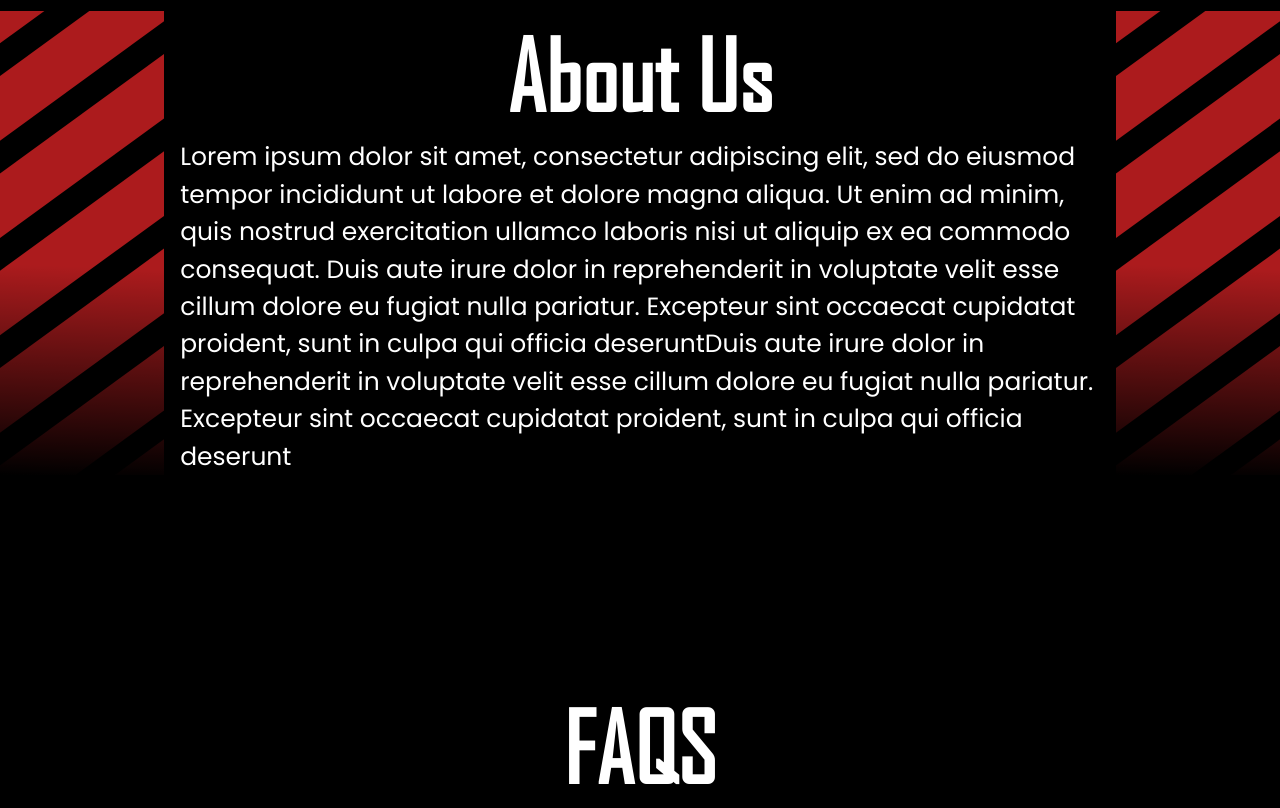
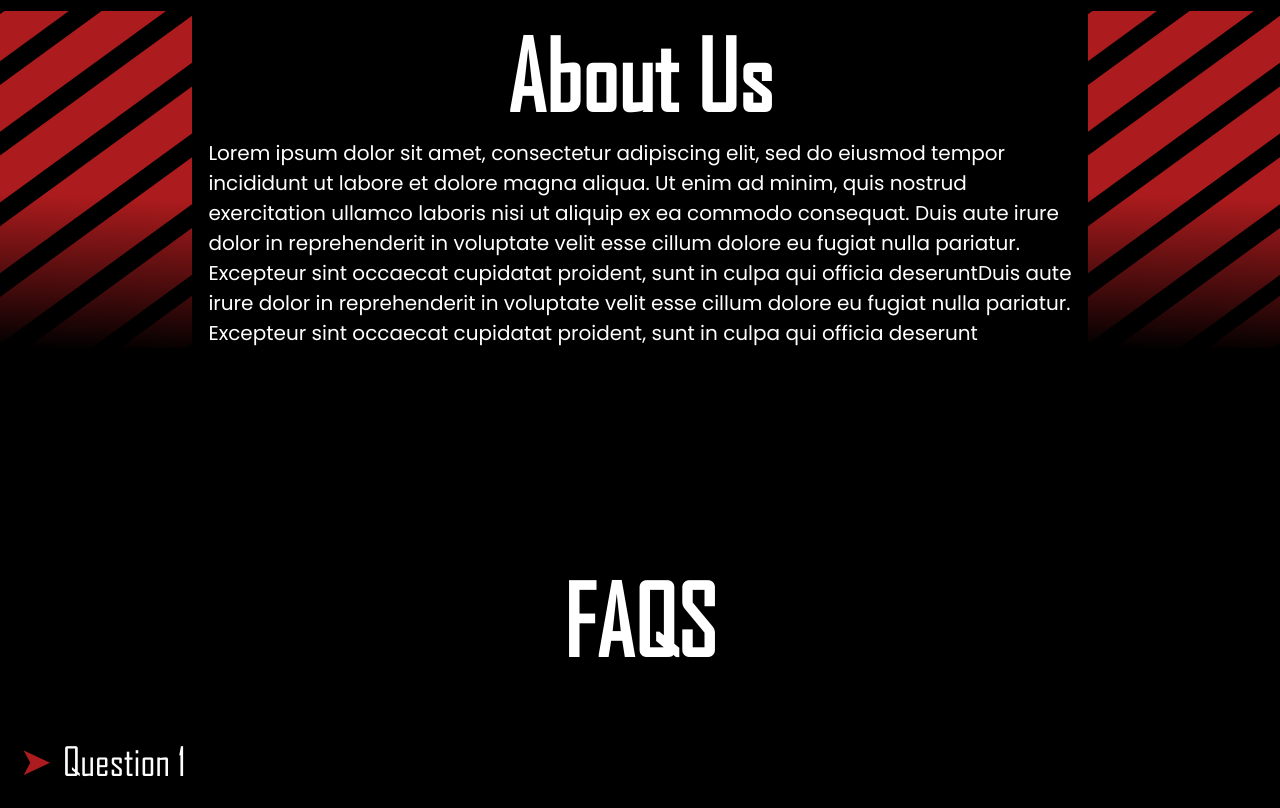
Before and after one commit to shreyaskaundinya/hallothon-website, a Next.js app: page / in a window 1280 px wide. Shown: the part 2020-2828 px from the top of the page. Built offline with nearby package versions, Linux system fonts and the light colour scheme; a web font is replaced by a local one.

Commit message:
Fixed responsiveness of reg, about us font

```diff
--- a/src/components/AboutUs.js
+++ b/src/components/AboutUs.js
@@ -14,7 +14,7 @@ function AboutUs() {
                 <h1 className='text-6xl md:text-step-8 my-4 font-bold text-center'>
                     About Us
                 </h1>
-                <p className='text-step-1 sm:text-step-2 font-poppins'>
+                <p className='text-step-1 sm:text-step-1 font-poppins'>
                     Lorem ipsum dolor sit amet, consectetur adipiscing elit, sed
                     do eiusmod tempor incididunt ut labore et dolore magna
                     aliqua. Ut enim ad minim, quis nostrud exercitation ullamco
--- a/src/components/RegistrationForm.js
+++ b/src/components/RegistrationForm.js
@@ -266,7 +266,7 @@ function RegistrationForm() {
         }
     });
     return (
-        <div className='registration__form max-w-5xl mx-auto my-20 p-2 font-agency'>
+        <div className='registration__form max-w-5xl mx-auto my-20 p-4 md:p-2 font-agency'>
             <div className='flex justify-between items-center border-b-2 border-white mb-16'>
                 <h1 className='text-step-4 font-bold'>Registration Form</h1>
                 <div className='flex flex-row gap-2'>
@@ -323,7 +323,7 @@ function RegistrationForm() {
                     />
                 </label>
 
-                <div className='grid grid-cols-2 gap-2'>
+                <div className='grid grid-cols-1 md:grid-cols-2 xl:grid-cols-3 gap-2'>
                     {membersDetails.map((mem, idx) => {
                         return (
                             <MemberRegistration
```
